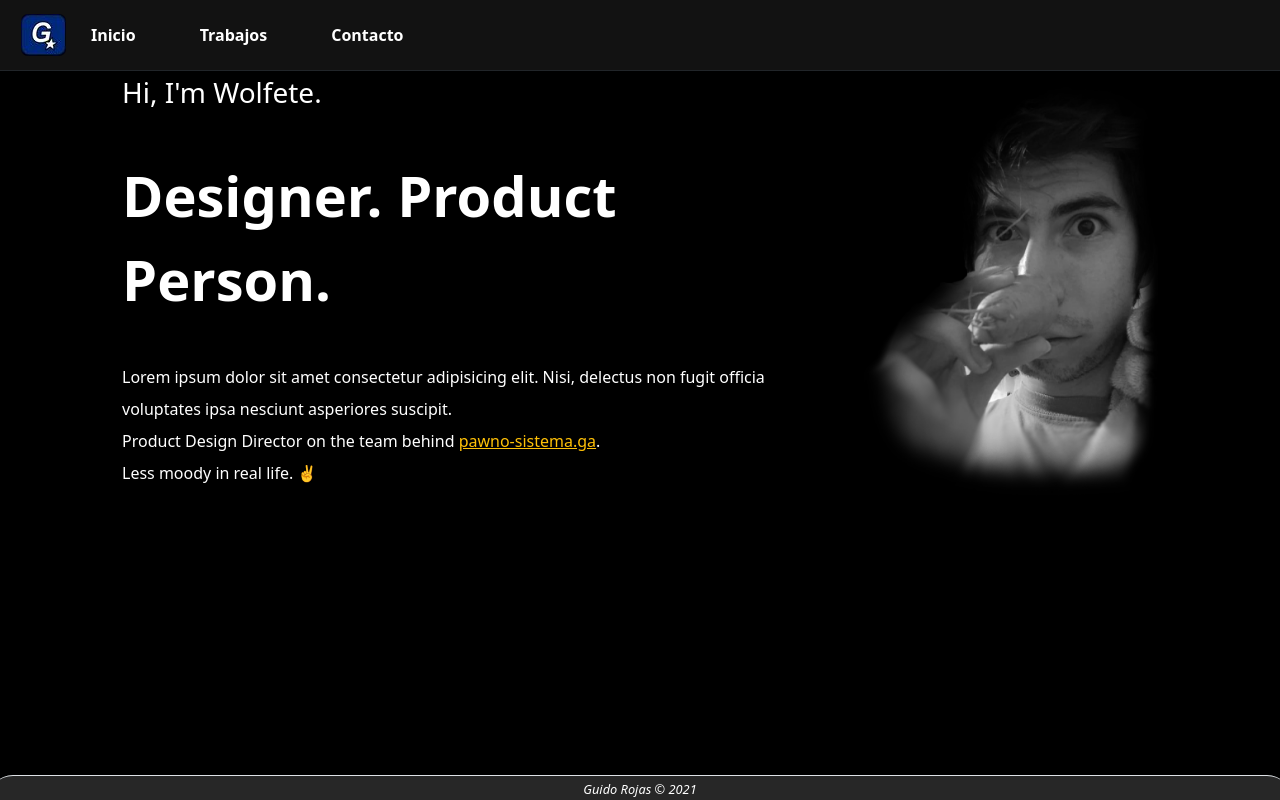
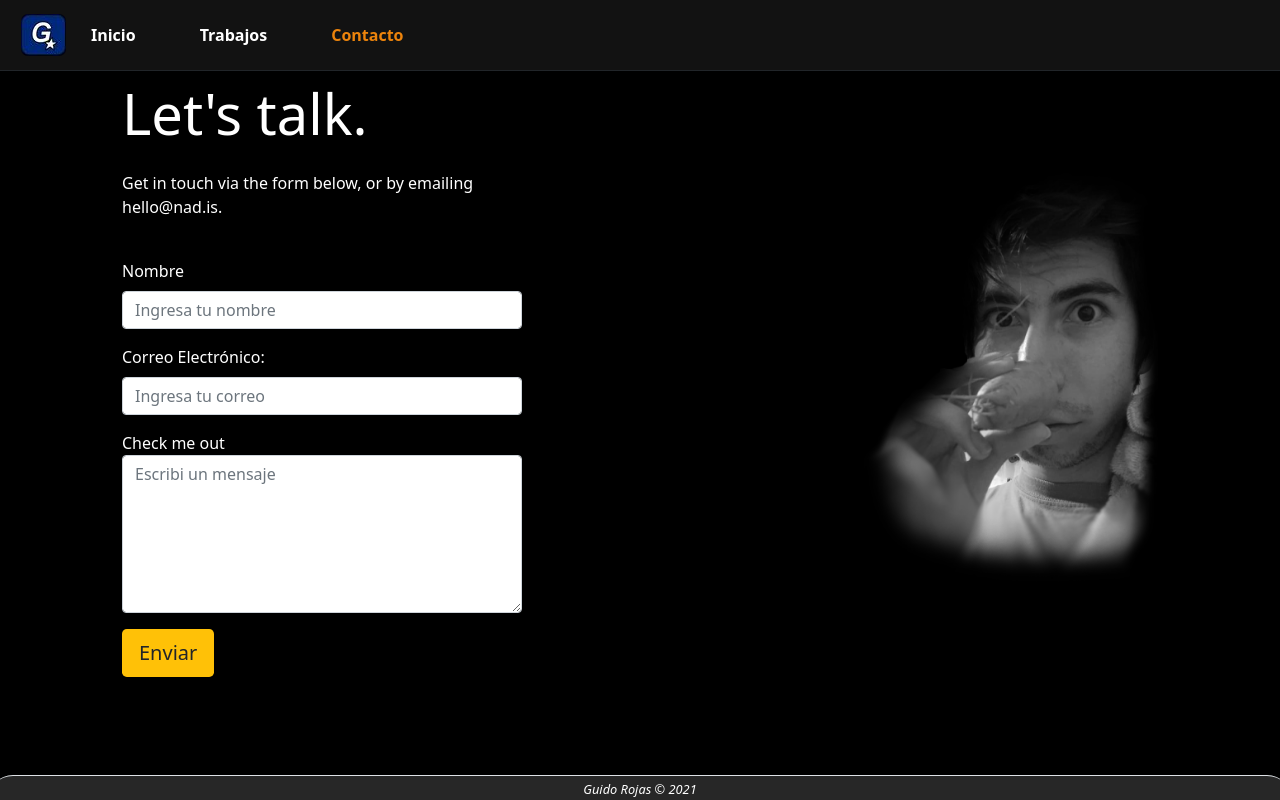
Before and after one commit to GROVE4L/portfolio, an Angular app: page /contacto in a window 1280 px wide. Built offline with nearby package versions, Linux system fonts and the light colour scheme.

Commit message:
Agregado componente Contacto. Agregado formulario con funcionalidad de envio de correo electrónico en el componente Contacto. Pequeños cambios en componente de footer, trabajos Agregado item de Contacto a navbar

```diff
--- a/angular.json
+++ b/angular.json
@@ -30,11 +30,14 @@
             "styles": [
               "src/styles.css",
               "node_modules/bootstrap/dist/css/bootstrap.min.css",
-              "node_modules/aos/dist/aos.css"
+              "node_modules/aos/dist/aos.css",
+              "node_modules/@fortawesome/fontawesome-free/css/all.min.css"
             ],
             "scripts": [
-              "node_modules/bootstrap/dist/js/bootstrap.min.js",
-              "node_modules/aos/dist/aos.js"
+              "node_modules/aos/dist/aos.js",
+              "node_modules/jquery/dist/jquery.min.js",
+              "node_modules/popper.js/dist/umd/popper.min.js",
+              "node_modules/bootstrap/dist/js/bootstrap.min.js"
             ]
           },
           "configurations": {
--- a/package.json
+++ b/package.json
@@ -22,8 +22,11 @@
     "@angular/router": "~11.0.5",
     "@fortawesome/fontawesome-free": "^5.15.3",
     "@ng-bootstrap/ng-bootstrap": "^9.1.3",
+    "@types/jquery": "^3.5.5",
     "aos": "^2.3.4",
     "bootstrap": "^5.0.2",
+    "jquery": "^3.6.0",
+    "popper.js": "^1.16.1",
     "rxjs": "~6.6.0",
     "tslib": "^2.0.0",
     "zone.js": "~0.10.2"
--- a/src/app/app-routing.module.ts
+++ b/src/app/app-routing.module.ts
@@ -4,11 +4,12 @@ import { Routes, RouterModule } from '@angular/router';
 //componentes
 import { HomeComponent } from 'src/app/components/home/home.component'
 import { TrabajosComponent } from 'src/app/components/trabajos/trabajos.component'
-
+import { ContactoComponent } from 'src/app/components/contacto/contacto.component'
 const routes: Routes = [
   { path: '', component: HomeComponent },
   { path: 'inicio', component: HomeComponent },
   { path: 'trabajos', component: TrabajosComponent },
+  { path: 'contacto', component: ContactoComponent },
   { path: '**', component: HomeComponent } //Siempre al ultimo (Error 404)
 ];
 
--- /dev/null
+++ b/src/app/components/contacto/contacto.component.css
@@ -0,0 +1,3 @@
+.font-size {
+    font-size: 3.5em;
+}
--- /dev/null
+++ b/src/app/components/contacto/contacto.component.html
@@ -0,0 +1,69 @@
+<app-menu></app-menu>
+<div class="row h-100 me-1 ms-1">
+    <div class="col-sm-6 col-md-5 offset-md-1 col-lg-4 my-auto" data-aos="fade-up" data-aos-duration="1000">
+        <p class="font-size">Let's talk.</p>
+        <p>Get in touch via the form below, or by emailing hello@nad.is.</p>
+        <br/>
+
+
+        <!--ngNativeValidate-->
+        <form  (ngSubmit)="enviar(contactForm)" #contactForm="ngForm">
+            <div class="mb-3 position-relative">
+                <label for="nombre" class="form-label">Nombre</label>
+                <input type="text" class="form-control" id="nombre" autocomplete="off" placeholder="Ingresa tu nombre" required name="nombre" ngModel>
+            </div>
+            <div class="mb-3">
+                <label for="email" class="form-label">Correo Electrónico:</label>
+                <input type="email" class="form-control" id="email" autocomplete="off" placeholder="Ingresa tu correo" required name="correo" ngModel>
+            </div>
+            <div class="mb-3">
+                <label class="form-check-label" for="mensaje">Check me out</label>
+                <textarea class="form-control" name="cuerpo" id="mensaje" placeholder="Escribi un mensaje" rows="6"
+                  autocomplete="off" required name="mensaje" ngModel></textarea>
+            </div>
+
+            <div class="d-flex">
+                <button type="submit" class="btn btn-lg" [class.bg-warning]="!enviando" [class.bg-secondary]="enviando" [disabled]="enviando">
+                    <span *ngIf="enviando" class="spinner-border spinner-border-sm" role="status" aria-hidden="true"></span>
+                    Enviar
+                </button>
+
+                <div class="toast hide text-white ms-auto" [class.bg-danger]="!exitoEnvio" [class.bg-success]="exitoEnvio" role="alert" aria-live="assertive" aria-atomic="true">
+                    <div class="d-flex">
+                        <div class="toast-body">
+                            <div *ngIf="exitoEnvio; else envioFallido">
+                                Envio Correcto <i class="fas fa-check-circle"></i>
+                            </div>
+                            <ng-template #envioFallido>
+                                Error al enviar <i class="fas fa-exclamation-triangle"></i>
+                            </ng-template>
+
+
+                        </div>
+                        <button type="button" class="btn-close btn-close-dark me-2 m-auto" data-bs-dismiss="toast" aria-label="Close"></button>
+                    </div>
+                </div>
+            </div>
+
+
+
+          </form>
+    </div>
+    <div class="col-sm-6 col-md-5 offset-md-1 col-lg-3 offset-lg-3 my-auto d-none d-sm-block" data-aos="fade-right" data-aos-duration="1000">
+        <img src="../../../assets/img/yo.png" alt="ImgPortada" class="img-fluid">
+    </div>
+</div>
+<!--
+<div class="position-fixed bottom-0 end-0 p-3 mb-3" style="z-index: 1">
+    <div class="toast hide bg-warning text-dark" role="alert" aria-live="assertive" aria-atomic="true">
+        <div class="d-flex">
+            <div class="toast-body">
+                Mensaje Enviado Correctamente
+            </div>
+            <button type="button" class="btn-close btn-close-dark me-2 m-auto" data-bs-dismiss="toast" aria-label="Close"></button>
+        </div>
+    </div>
+</div>-->
+
+
+<app-footer></app-footer>
--- /dev/null
+++ b/src/app/components/contacto/contacto.component.ts
@@ -0,0 +1,40 @@
+import { Component, OnInit } from '@angular/core';
+import { NgForm } from '@angular/forms';
+import { HttpClient, HttpHeaders } from '@angular/common/http'
+declare let $: any;
+
+@Component({
+  selector: 'app-contacto',
+  templateUrl: './contacto.component.html',
+  styleUrls: ['./contacto.component.css']
+})
+export class ContactoComponent implements OnInit {
+
+  public enviando: boolean = false;
+  public exitoEnvio: boolean | undefined;
+
+  constructor(private http: HttpClient,) { }
+
+  ngOnInit(): void {
+  }
+
+  public enviar(form: NgForm) {
+    this.exitoEnvio = undefined;
+    this.enviando = true;
+
+    let datos = form.value;
+    const headers = new HttpHeaders({ 'Content-Type': 'application/json' });
+    this.http.post('https://formspree.io/f/xayabaog', { name: datos.nombre, replyto: datos.correo, message: datos.mensaje }, { 'headers': headers })
+    .toPromise().then(response => {
+      this.enviando = false;
+      if(response["ok"]) {
+        this.exitoEnvio = true;
+        $('.toast').toast('show');
+      }
+      else {
+        this.exitoEnvio = false;
+        $('.toast').toast('show');
+      }
+    });
+  }
+}
--- a/src/app/components/footer/footer.component.html
+++ b/src/app/components/footer/footer.component.html
@@ -1,4 +1,4 @@
-<footer class="fixed-bottom">
+<footer class="fixed-bottom" style="z-index: 0">
     <div class="row fixed-bottom fondo-footer border-top border-bordo">
         <div class="col-12 text-center text-white">
             <i>Guido Rojas &copy; 2021</i>
--- a/src/app/components/menu/menu.component.html
+++ b/src/app/components/menu/menu.component.html
@@ -17,8 +17,8 @@
                 <li class="nav-item fw-bold me-5" [class.active]="router.url==='/trabajos'">
                     <a class="nav-link" href="#" [routerLink]="'/trabajos'">Trabajos</a>
                 </li>
-                <li class="nav-item fw-bold me-5">
-                    <a class="nav-link" href="#">Contacto</a>
+                <li class="nav-item fw-bold me-5" [class.active]="router.url==='/contacto'">
+                    <a class="nav-link" href="#" [routerLink]="'/contacto'">Contacto</a>
                 </li>
 
             </ul>
--- a/src/app/components/trabajos/trabajos.component.html
+++ b/src/app/components/trabajos/trabajos.component.html
@@ -45,7 +45,7 @@
 
                 <div class="card-footer">
                     <div class="d-grid gap-2 col-4 col-sm-3 col-md-2">
-                        <button type="button" class="btn btn-primary" (click)="verMas(p)">Ver más...</button>
+                        <button type="button" class="btn btn-warning" (click)="verMas(p)">Ver más...</button>
                     </div>
                 </div>
             </div>
```
Also changed, not shown: src/app/app.module.ts (+7 -1 lines), 2 other files (tests, documents, lock files or other folders).
